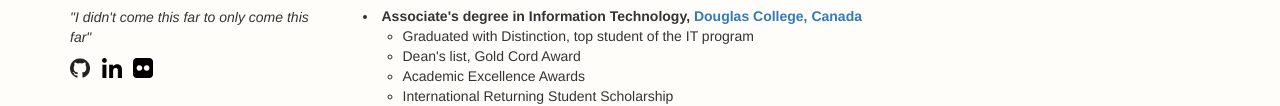
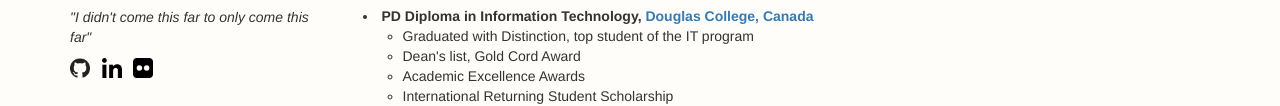
Before and after one commit to khanhbrandy/khanhbrandy.github.io, a plain HTML site: page index.html in a window 1280 px wide. Shown: the part 479-585 px from the top of the page. Drawn offline with nearby package versions, Linux system fonts and the light colour scheme; a web font is replaced by a local one.

Commit message:
Add files via upload

```diff
--- a/index.html
+++ b/index.html
@@ -103,7 +103,7 @@
               <li> Awarded Student Prize for The Best Academic Performance</li>
               <li> Awarded UEA Postgraduate Scholarship, University of East Anglia</li>
             </ul>
-            <li> <b>Associate's degree in Information Technology, <a href="https://douglascollege.ca/">Douglas College,
+            <li> <b>PD Diploma in Information Technology, <a href="https://douglascollege.ca/">Douglas College,
                   Canada</a></b><br> </li>
             <ul style="list-style-type:circle;">
               <li> Graduated with Distinction, top student of the IT program </li>
```
